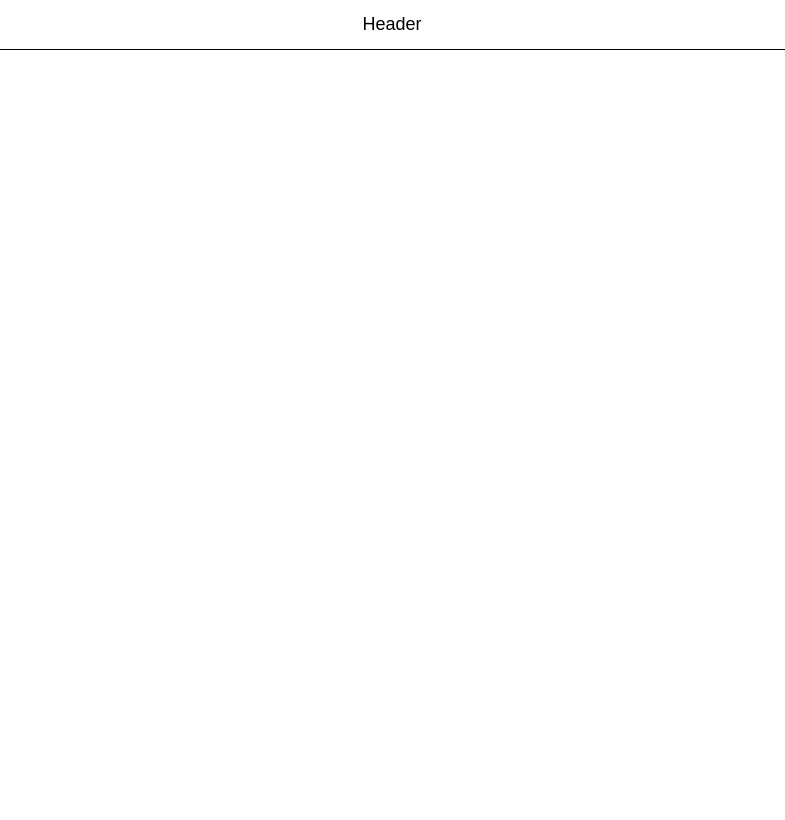
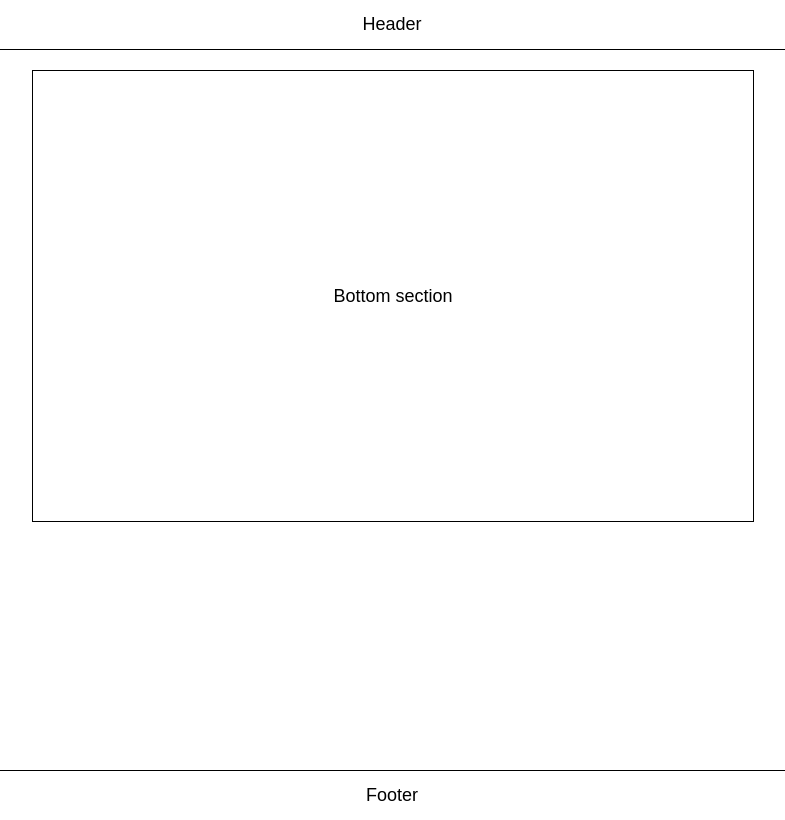
Before and after one commit to ooloo-io/github-flow-jamesyeap, a website: page src/index.html in a window 1280 px wide. Shown: the whole page, without its empty margins (248-1033 px from the left). Drawn offline with nearby package versions, Linux system fonts and the light colour scheme.

Commit message:
Add bottom section

```diff
--- a/src/index.html
+++ b/src/index.html
@@ -16,5 +16,13 @@
   <header class="header">
     Header
   </header>
+  <main class="content">
+    <section class="section">
+      Bottom section
+    </section>
+  </main>
+  <footer class="footer">
+    Footer
+  </footer>
 </body>
 </html>
--- a/src/styles.css
+++ b/src/styles.css
@@ -10,3 +10,27 @@ body {
   align-items: center;
   border-bottom: 1px solid black;
 }
+
+.footer {
+  height: 49px;
+  display: flex;
+  justify-content: center;
+  align-items: center;
+  border-top: 1px solid black;
+}
+
+.content {
+  min-height: calc(100vh - 100px);
+  width: 720px;
+  margin: auto;
+}
+
+.section {
+  height: 450px;
+  width: 100%;
+  margin-top: 20px;
+  display: flex;
+  justify-content: center;
+  align-items: center;
+  border: 1px solid black;
+}
```
